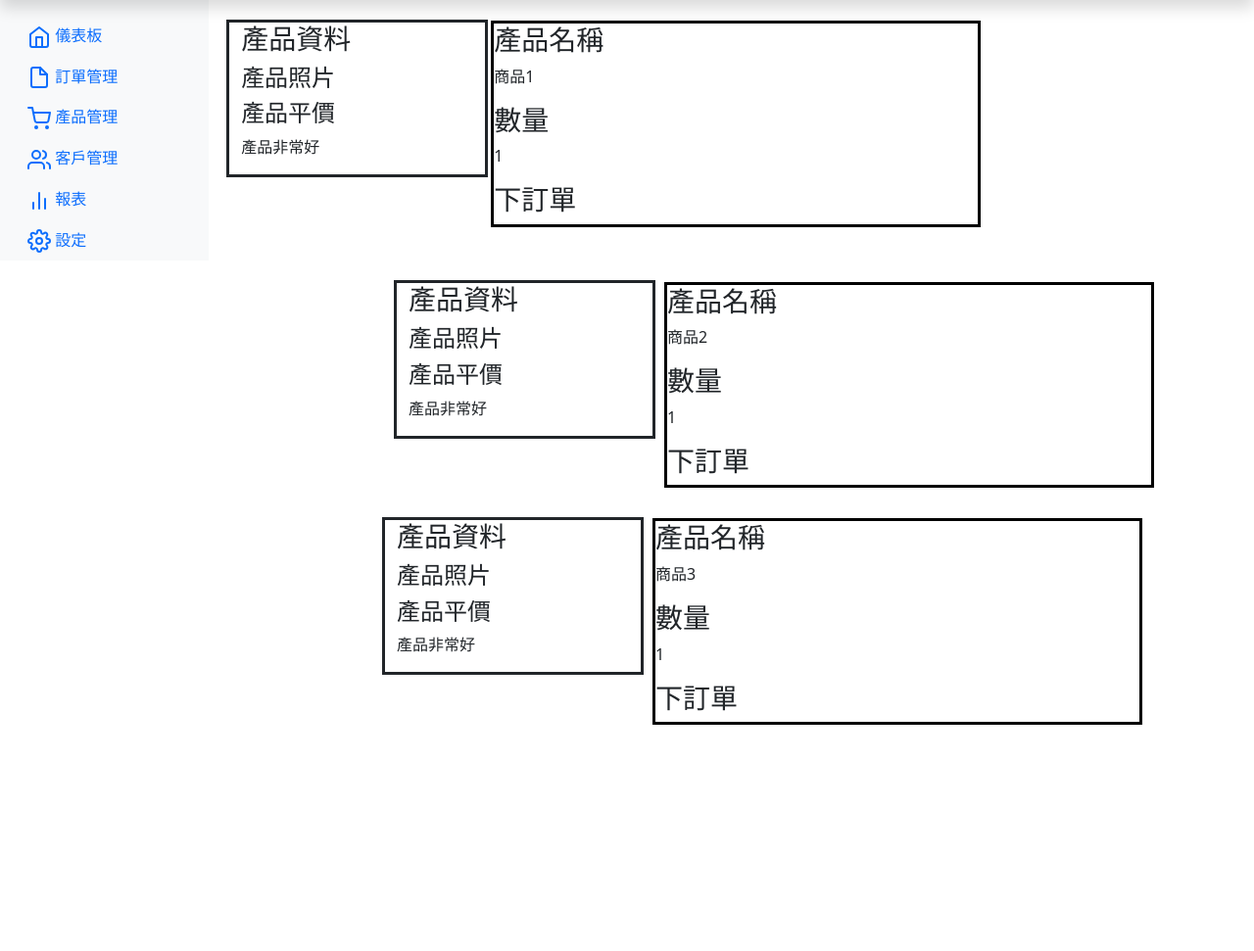
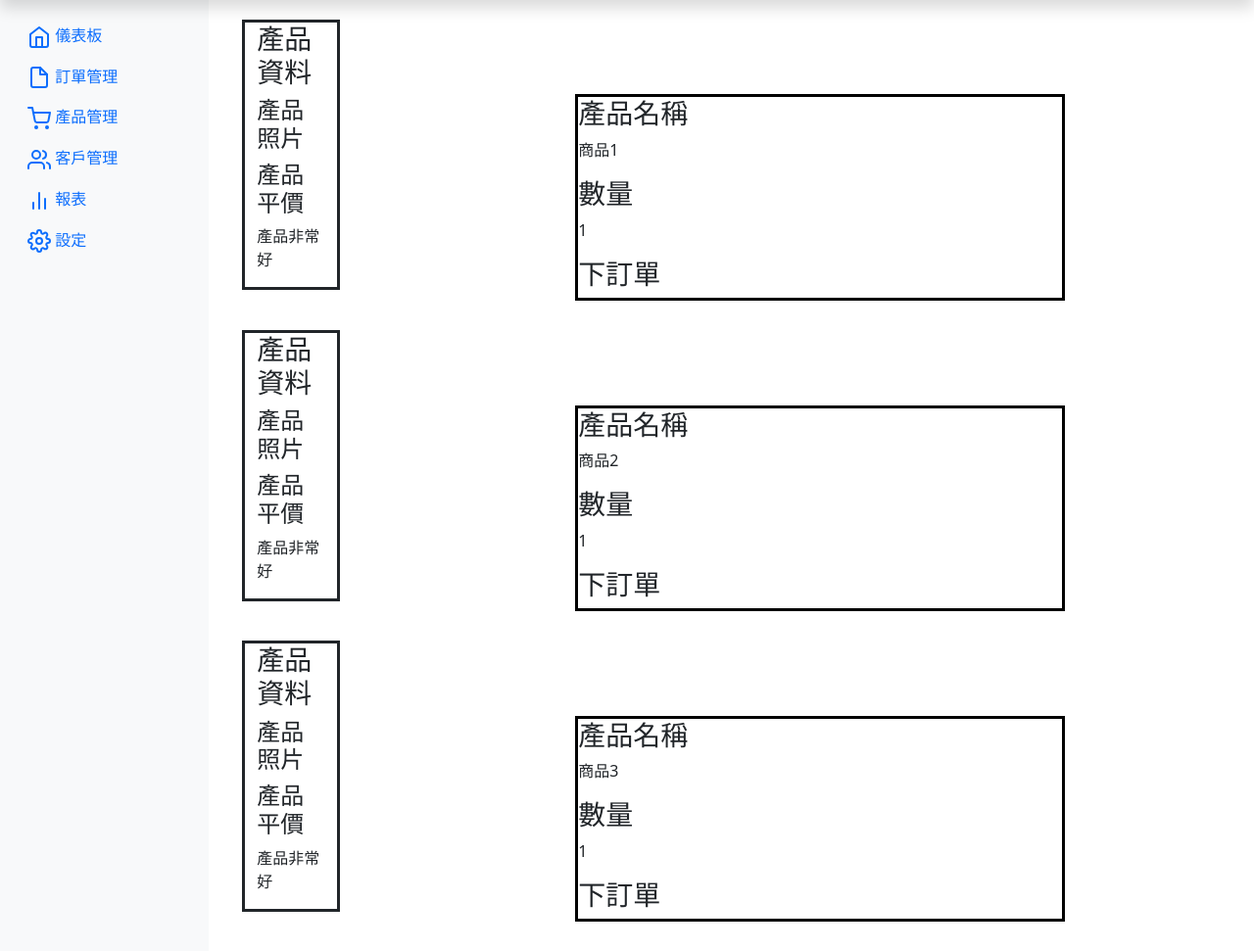
Before and after one commit to SsuJuLin/SE, a Django app: template templates/shopping.html in a window 1280 px wide. Shown: the part 40-1011 px from the top of the page at 98% size. Before the commit the page ends 780 px from the top, so only its background shows below. Run offline with Django 4.2, Linux system fonts and the light colour scheme; the template is opened without the code that fills it, so the values that code supplies are empty; a user stored in the database is signed in.

Commit message:
Add files via upload

```diff
--- a/templates/shopping.html
+++ b/templates/shopping.html
@@ -1,98 +1,9 @@
+{% extends 'base.html' %}
 
-<!DOCTYPE html>
-<html lang="en">
-  <head>
-    <meta charset="UTF-8" />
-    <meta name="viewport" content="width=device-width, initial-scale=1" />
-    <title>{% block title %}銷售管理系統{% endblock %}</title>
-    <link
-      rel="stylesheet"
-      href="https://cdn.jsdelivr.net/npm/bootstrap@5.3.0/dist/css/bootstrap.min.css"
-    />
-  </head>
-  <body>
-    <header
-      class="navbar navbar-dark sticky-top bg-dark flex-md-nowrap p-0 shadow"
-    >
-      <button
-        class="navbar-toggler d-md-none collapsed"
-        type="button"
-        data-bs-toggle="collapse"
-        data-bs-target="#sidebarMenu"
-        aria-controls="sidebarMenu"
-        aria-expanded="false"
-        aria-label="Toggle navigation"
-      >
-        <span class="navbar-toggler-icon"></span>
-      </button>
-      <a class="navbar-brand col-md-3 col-lg-2 me-0 px-3 fs-6" href="#"
-        >銷售管理系統</a
-      >
-      <div class="navbar-nav">
-        <div class="nav-item text-nowrap">
-          {% if user.is_authenticated %}
-          <li class="nav-item">
-            <a class="nav-link px-3" href="{% url 'logout' %}">登出</a>
-          </li>
-          {% else %}
-          <li class="nav-item">
-            <a class="nav-link px-3" href="{% url 'login' %}">登入</a>
-          </li>
-          {% endif %}
-        </div>
-      </div>
-    </header>
+{% block title %}產品管理 - 銷售管理系統{% endblock %}
 
-    <div class="container-fluid">
-      <div class="row">
-        <nav
-          id="sidebarMenu"
-          class="col-md-3 col-lg-2 d-md-block bg-light sidebar collapse"
-        >
-          <div class="position-sticky pt-3">
-            <ul class="nav flex-column">
-              <li class="nav-item">
-                <a class="nav-link active" aria-current="page" href="#">
-                  <span data-feather="home"></span>
-                  儀表板
-                </a>
-              </li>
-              <li class="nav-item">
-                <a class="nav-link" href="#">
-                  <span data-feather="file"></span>
-                  訂單管理
-                </a>
-              </li>
-              <li class="nav-item">
-                <a class="nav-link" href="#">
-                  <span data-feather="shopping-cart"></span>
-                  產品管理
-                </a>
-              </li>
-              <li class="nav-item">
-                <a class="nav-link" href="#">
-                  <span data-feather="users"></span>
-                  客戶管理
-                </a>
-              </li>
-              <li class="nav-item">
-                <a class="nav-link" href="#">
-                  <span data-feather="bar-chart-2"></span>
-                  報表
-                </a>
-              </li>
-              <li class="nav-item">
-                <a class="nav-link" href="{% url 'settings' %}">
-                  <span data-feather="settings"></span>
-                  設定
-                </a>
-              </li>
-            </ul>
-          </div>
-        </nav>
-        <main class="col-md-9 ms-sm-auto col-lg-10 px-md-4">
-          <main class="col-md-9 ms-sm-auto col-lg-10 px-md-4">
-  <div class="row" style="margin-top: 20px;margin-left:-200px;width:800px;">
+{% block content %}
+<div class="row" style="margin-top: 20px;margin-left:10px;width:300px;">
     <div class="col-md-4" style="border-style:solid;border-width:medium;">
       <h3>產品資料</h3>
 
@@ -107,7 +18,7 @@
         </div>
       </div>
     </div>
-    <div class="col-md-8" style="margin-top: -160px; margin-left: 70px; width: 500px;" >
+    <div class="col-md-8" style="margin-top: -200px; margin-left: 350px; width: 500px;" >
       <div class="customer-block" style="border:3px #000000 solid;margin-bottom: 30px;">
         <h3>產品名稱</h3>
         <p>商品1</p>
@@ -117,8 +28,7 @@
       </div>
 
     </div>
-  </div>
-  <div class="row" style="margin-top: 20px;margin-left:390px;width:800px;">
+    <div class="row" style="margin-top: 20px;margin-left:10px;width:300px;">
         <div class="col-md-4" style="border-style:solid;border-width:medium;">
           <h3>產品資料</h3>
 
@@ -133,7 +43,7 @@
             </div>
           </div>
         </div>
-    <div class="col-md-8" style="margin-top: -160px; margin-left: 666px; width: 500px;" >
+        <div class="col-md-8" style="margin-top: -200px; margin-left: 350px; width: 500px;" >
           <div class="customer-block" style="border:3px #000000 solid;margin-bottom: 30px;">
             <h3>產品名稱</h3>
             <p>商品2</p>
@@ -143,8 +53,7 @@
           </div>
 
         </div>
-  </div>
-  <div class="row" style="margin-top: 20px;margin-left:390px;width:800px;">
+        <div class="row" style="margin-top: 20px;margin-left:10px;width:300px;">
             <div class="col-md-4" style="border-style:solid;border-width:medium;">
               <h3>產品資料</h3>
 
@@ -159,7 +68,7 @@
                 </div>
               </div>
             </div>
-    <div class="col-md-8" style="margin-top: -160px; margin-left: 666px; width: 500px;" >
+            <div class="col-md-8" style="margin-top: -200px; margin-left: 350px; width: 500px;" >
               <div class="customer-block" style="border:3px #000000 solid;margin-bottom: 30px;">
                 <h3>產品名稱</h3>
                 <p>商品3</p>
@@ -169,17 +78,4 @@
               </div>
 
             </div>
-  </div>
-</main>
-
-        </main>
-      </div>
-    </div>
-
-    <script src="https://cdn.jsdelivr.net/npm/bootstrap@5.3.0/dist/js/bootstrap.bundle.min.js"></script>
-    <script src="https://cdn.jsdelivr.net/npm/feather-icons/dist/feather.min.js"></script>
-    <script>
-      feather.replace();
-    </script>
-  </body>
-</html>
+{% endblock %}
```
Lines whose indentation alone changed are shown as unchanged.
